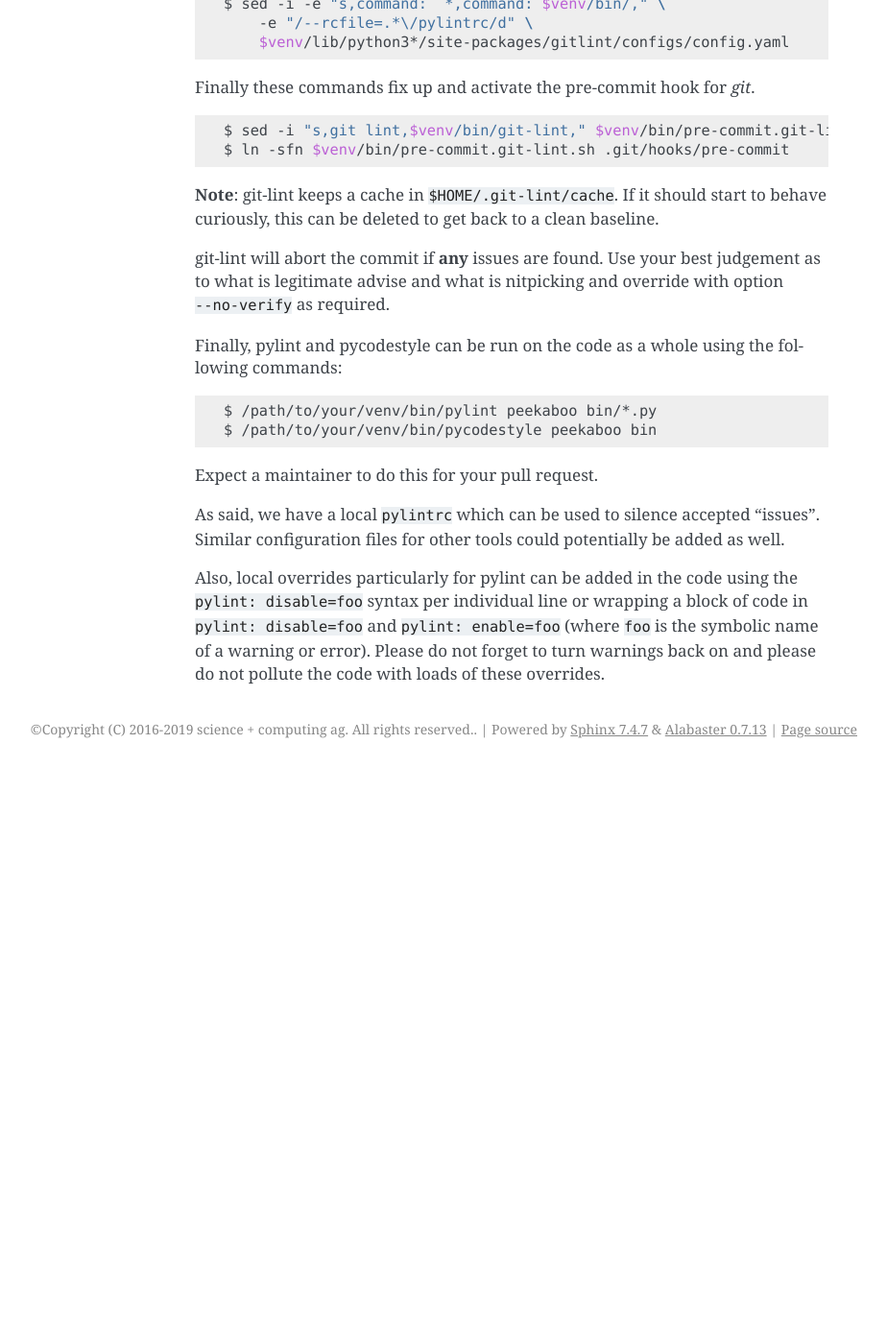
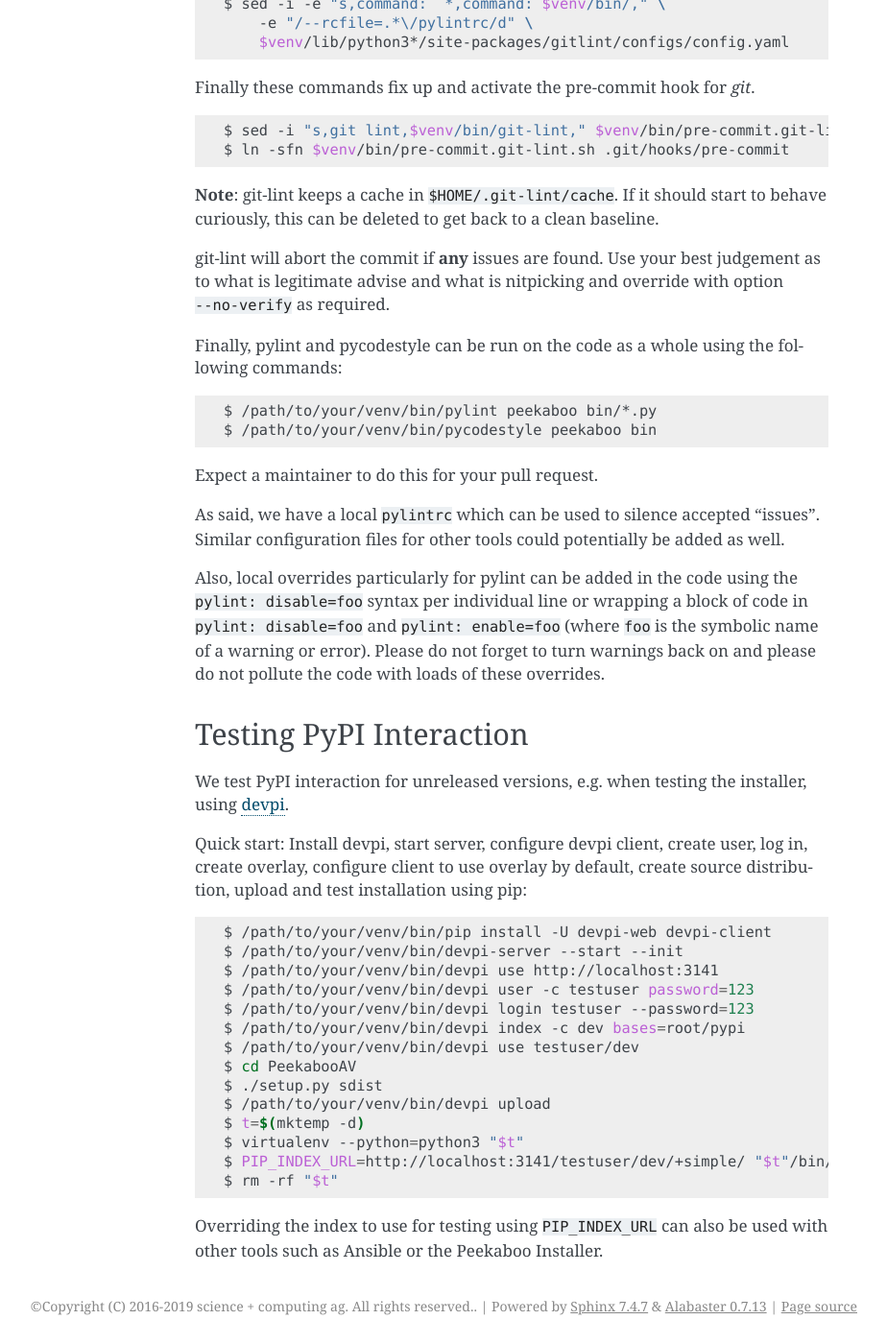
Before and after one commit to scVENUS/PeekabooAV, a Sphinx documentation site: the page built from docs/source/development.rst, in a window 1280 px wide and 1400 px high, scrolled down 1714 px. Shown: the whole window at 96% size, without its empty margins (217-1141 px from the left). Built offline with Sphinx 7.4.7, drawn with Linux system fonts in a browser that asks for light colours; before the commit the page ends 2513 px from its top, so only the background shows below that; some of the changed text lies outside the part shown.

Commit message:
Add documentation on PyPI interaction testing
Document how we test PyPI interaction using devpi.

```diff
--- a/docs/source/development.rst
+++ b/docs/source/development.rst
@@ -118,3 +118,35 @@ Please do not forget to turn warnings back on and please do not pollute the
 code with loads of these overrides.
 
 .. _git-lint: https://pypi.org/project/git-lint/
+
+Testing PyPI Interaction
+========================
+
+We test PyPI interaction for unreleased versions, e.g. when testing the
+installer, using `devpi`_.
+
+Quick start: Install devpi, start server, configure devpi client, create user,
+log in, create overlay, configure client to use overlay by default, create
+source distribution, upload and test installation using pip:
+
+.. code-block:: shell
+
+    $ /path/to/your/venv/bin/pip install -U devpi-web devpi-client
+    $ /path/to/your/venv/bin/devpi-server --start --init
+    $ /path/to/your/venv/bin/devpi use http://localhost:3141
+    $ /path/to/your/venv/bin/devpi user -c testuser password=123
+    $ /path/to/your/venv/bin/devpi login testuser --password=123
+    $ /path/to/your/venv/bin/devpi index -c dev bases=root/pypi
+    $ /path/to/your/venv/bin/devpi use testuser/dev
+    $ cd PeekabooAV
+    $ ./setup.py sdist
+    $ /path/to/your/venv/bin/devpi upload
+    $ t=$(mktemp -d)
+    $ virtualenv --python=python3 "$t"
+    $ PIP_INDEX_URL=http://localhost:3141/testuser/dev/+simple/ "$t"/bin/pip install peekabooav
+    $ rm -rf "$t"
+
+Overriding the index to use for testing using ``PIP_INDEX_URL`` can also be
+used with other tools such as Ansible or the Peekaboo Installer.
+
+.. _devpi: https://pypi.org/project/devpi/
```
